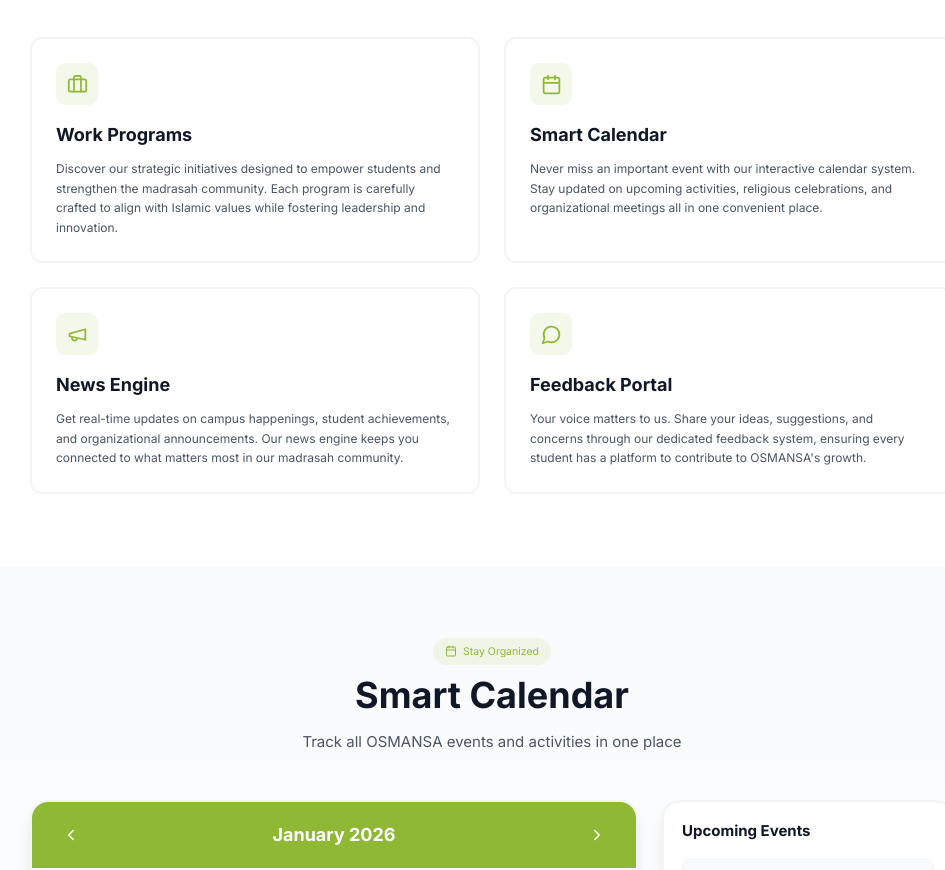
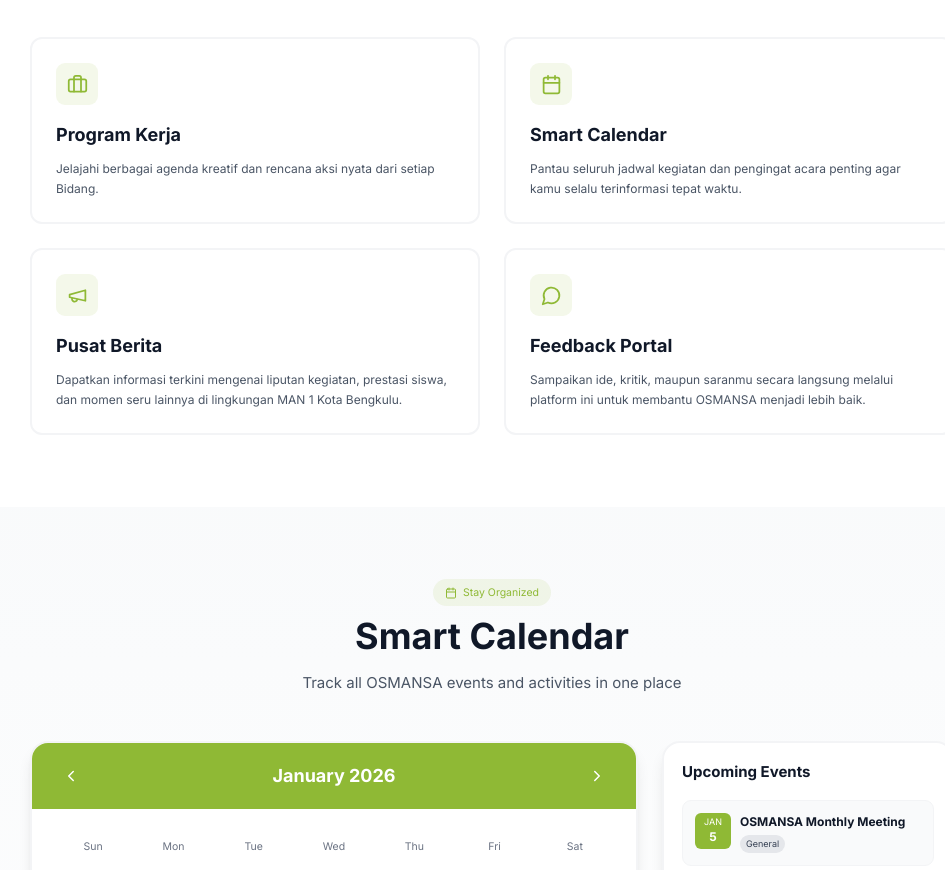
Before and after one commit to osmansa-xyz/OSMANSAWeb, a React (Vite) app: page / in a window 1280 px wide. Shown: the part 960-1830 px from the top of the page, without its empty margins (148-1093 px from the left). Built offline with nearby package versions, Linux system fonts and the light colour scheme.

Commit message:
Update WhatCanYouFind.tsx

```diff
--- a/src/app/components/WhatCanYouFind.tsx
+++ b/src/app/components/WhatCanYouFind.tsx
@@ -3,23 +3,23 @@ import { Calendar, Megaphone, Briefcase, MessageCircle } from 'lucide-react';
 const features = [
   {
     icon: Briefcase,
-    title: 'Work Programs',
-    description: 'Discover our strategic initiatives designed to empower students and strengthen the madrasah community. Each program is carefully crafted to align with Islamic values while fostering leadership and innovation.'
+    title: 'Program Kerja',
+    description: 'Jelajahi berbagai agenda kreatif dan rencana aksi nyata dari setiap Bidang.'
   },
   {
     icon: Calendar,
     title: 'Smart Calendar',
-    description: 'Never miss an important event with our interactive calendar system. Stay updated on upcoming activities, religious celebrations, and organizational meetings all in one convenient place.'
+    description: 'Pantau seluruh jadwal kegiatan dan pengingat acara penting agar kamu selalu terinformasi tepat waktu.'
   },
   {
     icon: Megaphone,
-    title: 'News Engine',
-    description: 'Get real-time updates on campus happenings, student achievements, and organizational announcements. Our news engine keeps you connected to what matters most in our madrasah community.'
+    title: 'Pusat Berita',
+    description: 'Dapatkan informasi terkini mengenai liputan kegiatan, prestasi siswa, dan momen seru lainnya di lingkungan MAN 1 Kota Bengkulu.'
   },
   {
     icon: MessageCircle,
     title: 'Feedback Portal',
-    description: 'Your voice matters to us. Share your ideas, suggestions, and concerns through our dedicated feedback system, ensuring every student has a platform to contribute to OSMANSA\'s growth.'
+    description: 'Sampaikan ide, kritik, maupun saranmu secara langsung melalui platform ini untuk membantu OSMANSA menjadi lebih baik.'
   }
 ];
 
```
